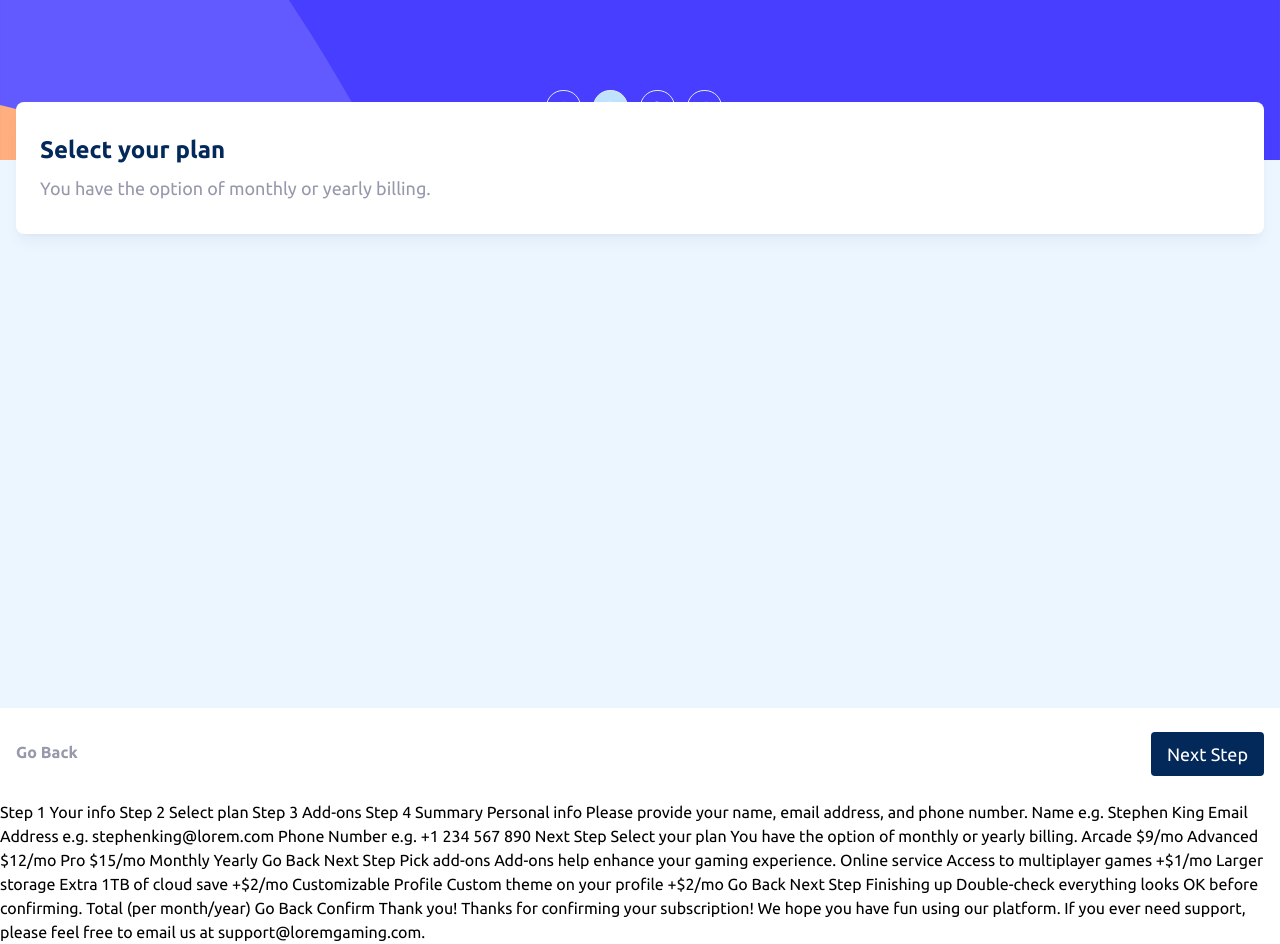
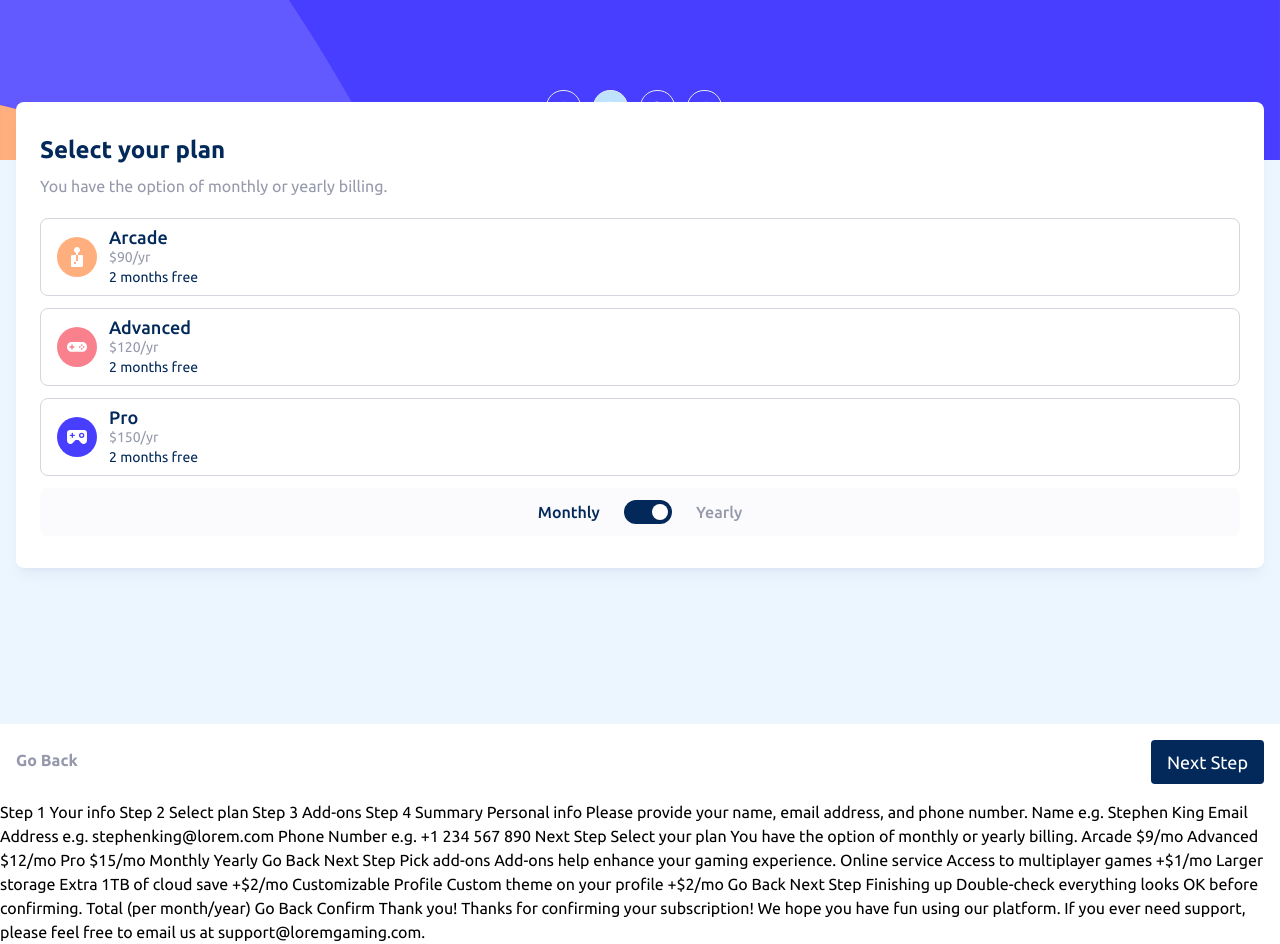
Before and after one commit to miguehenriquez/fem-multi-step-form, an Angular app: page /select-plan in a window 1280 px wide. Built offline with nearby package versions, Linux system fonts and the light colour scheme.

Commit message:
add styles for select your plan step

```diff
--- a/src/app/app.component.html
+++ b/src/app/app.component.html
@@ -24,7 +24,7 @@
     <div
       *ngIf="currStep != 'thank-you'"
       [ngClass]="prevStep != '' ? 'justify-between' : 'justify-end'"
-      class="w-full bg-c-white py-6 px-4 flex"
+      class="w-full bg-c-white py-4 px-4 flex"
     >
       <a
         *ngIf="prevStep != ''"
--- /dev/null
+++ b/src/app/data/Plan.ts
@@ -0,0 +1,8 @@
+export interface Plan {
+  name: string;
+  priceMonth: string;
+  priceYear: string;
+  imgPath: string;
+  monthsFree: string;
+  isSelected: boolean;
+}
--- /dev/null
+++ b/src/app/data/PlanOptions.ts
@@ -0,0 +1,4 @@
+export enum PlanOption {
+  Monthly,
+  Yearly,
+}
--- a/src/app/data/mock-data.ts
+++ b/src/app/data/mock-data.ts
@@ -1,4 +1,6 @@
 import { NavLink } from './NavLink';
+import { Plan } from './Plan';
+import { PlanOption } from './PlanOptions';
 
 export const NAV_LINKS: NavLink[] = [
   { index: 1, path: 'personal-info' },
@@ -7,3 +9,30 @@ export const NAV_LINKS: NavLink[] = [
   { index: 4, path: 'finishing-up' },
   { index: 5, path: 'thank-you' },
 ];
+
+export const PLANS: Plan[] = [
+  {
+    name: 'Arcade',
+    priceMonth: '$9/mo',
+    priceYear: '$90/yr',
+    imgPath: 'assets/images/icon-arcade.svg',
+    monthsFree: '2 months free',
+    isSelected: false,
+  },
+  {
+    name: 'Advanced',
+    priceMonth: '$12/mo',
+    priceYear: '$120/yr',
+    imgPath: 'assets/images/icon-advanced.svg',
+    monthsFree: '2 months free',
+    isSelected: false,
+  },
+  {
+    name: 'Pro',
+    priceMonth: '$15/mo',
+    priceYear: '$150/yr',
+    imgPath: 'assets/images/icon-pro.svg',
+    monthsFree: '2 months free',
+    isSelected: false,
+  },
+];
--- a/src/app/personal-info/personal-info.component.html
+++ b/src/app/personal-info/personal-info.component.html
@@ -1,6 +1,6 @@
 <section class="flex flex-col gap-2">
   <h2 class="font-bold text-2xl text-c-marine-blue">Personal info</h2>
-  <p class="text-lg text-c-cool-gray">
+  <p class="text-base text-c-cool-gray">
     Please provide your name, email address, and phone number.
   </p>
   <form class="flex flex-col gap-4 mt-2" action="#">
--- a/src/app/select-plan/select-plan.component.html
+++ b/src/app/select-plan/select-plan.component.html
@@ -1,42 +1,50 @@
 <section class="flex flex-col gap-2">
   <h2 class="font-bold text-2xl text-c-marine-blue">Select your plan</h2>
-  <p class="text-lg text-c-cool-gray">
+  <p class="text-base text-c-cool-gray">
     You have the option of monthly or yearly billing.
   </p>
-  <!-- <form class="flex flex-col gap-4 mt-2" action="#">
-    <div class="flex flex-col">
-      <label class="text-c-marine-blue text-sm" for="name"> Name </label>
-      <input
-        id="name"
-        name="name"
-        type="text"
-        class="border rounded py-2 px-3"
-        placeholder="e.g. Stephen King"
-      />
+  <section>
+    <div class="my-3 flex flex-col gap-3">
+      <div
+        *ngFor="let plan of plans"
+        class="border rounded-lg border-c-cool-gray/40 flex gap-3 px-4 py-2"
+      >
+        <img src="{{ plan.imgPath }}" alt="arcade plan" />
+        <div>
+          <h4 class="text-c-marine-blue font-medium text-lg leading-5">
+            {{ plan.name }}
+          </h4>
+          <p *ngIf="planType === 0" class="text-c-cool-gray text-sm">
+            {{ plan.priceMonth }}
+          </p>
+          <p *ngIf="planType === 1" class="text-c-cool-gray text-sm">
+            {{ plan.priceYear }}
+          </p>
+          <p
+            [ngClass]="{ invisible: planType === 0 }"
+            class="text-c-marine-blue text-sm"
+          >
+            {{ plan.monthsFree }}
+          </p>
+        </div>
+      </div>
     </div>
-    <div class="flex flex-col">
-      <label class="text-c-marine-blue text-sm" for="email">
-        Email Address
-      </label>
-      <input
-        id="email"
-        name="email"
-        type="email"
-        class="border rounded py-2 px-3"
-        placeholder="e.g. stephenking@lorem.com"
-      />
+    <div
+      (click)="togglePlanType()"
+      class="flex justify-center bg-c-light-gray/10 rounded-lg py-3 gap-6"
+    >
+      <p class="text-c-marine-blue font-medium">Monthly</p>
+      <div class="bg-c-marine-blue rounded-full flex gap-2 items-center">
+        <div
+          [ngClass]="{ invisible: planType == 1 }"
+          class="h-4 w-4 bg-c-white rounded-full ml-1"
+        ></div>
+        <div
+          [ngClass]="{ invisible: planType == 0 }"
+          class="h-4 w-4 bg-c-white rounded-full mr-1"
+        ></div>
+      </div>
+      <p class="text-c-cool-gray font-medium">Yearly</p>
     </div>
-    <div class="flex flex-col">
-      <label class="text-c-marine-blue text-sm" for="phoneNumber">
-        Phone Number
-      </label>
-      <input
-        id="phoneNumber"
-        name="phoneNumber"
-        type="tel"
-        class="border rounded py-2 px-3"
-        placeholder="e.g. +1 234 567 890"
-      />
-    </div>
-  </form> -->
+  </section>
 </section>
--- a/src/app/select-plan/select-plan.component.ts
+++ b/src/app/select-plan/select-plan.component.ts
@@ -1,7 +1,19 @@
 import { Component } from '@angular/core';
+import { PLANS } from '../data/mock-data';
+import { PlanOption } from '../data/PlanOptions';
 
 @Component({
   selector: 'app-select-plan',
   templateUrl: './select-plan.component.html',
 })
-export class SelectPlanComponent {}
+export class SelectPlanComponent {
+  plans = PLANS;
+  planType: PlanOption = PlanOption.Yearly;
+
+  togglePlanType() {
+    this.planType =
+      this.planType === PlanOption.Monthly
+        ? PlanOption.Yearly
+        : PlanOption.Monthly;
+  }
+}
```
